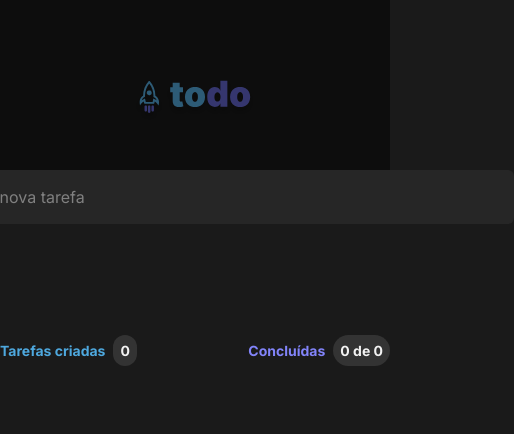
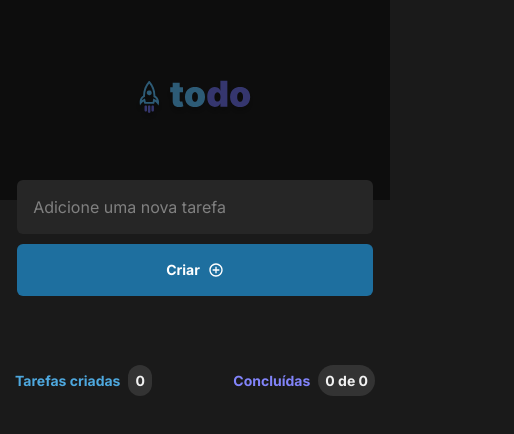
Before and after one commit to K4geNo/todo-list, a React (Vite) app: page / in a window 390 px wide. Shown: the top 434 px of the page, 514 px wide, since content can reach past the window. Built offline with nearby package versions, Linux system fonts and the light colour scheme.

Commit message:
Style: added responsive application

```diff
--- a/package.json
+++ b/package.json
@@ -3,10 +3,13 @@
     "private": true,
     "version": "0.0.0",
     "type": "module",
+    "homepage": "https://K4geNo.github.io/todo-list",
     "scripts": {
         "dev": "vite",
         "build": "tsc && vite build",
-    "preview": "vite preview"
+        "preview": "vite preview",
+        "predeploy": "npm run build",
+        "deploy": "gh-pages -d build"
     },
     "dependencies": {
         "@chakra-ui/react": "^2.2.4",
@@ -21,6 +24,7 @@
         "@types/react": "^18.0.15",
         "@types/react-dom": "^18.0.6",
         "@vitejs/plugin-react": "^2.0.0",
+        "gh-pages": "^4.0.0",
         "typescript": "^4.6.4",
         "vite": "^3.0.0"
     }
--- a/src/components/TaskList/index.tsx
+++ b/src/components/TaskList/index.tsx
@@ -43,9 +43,9 @@ export function TaskList() {
             align="center"
             flexDir="column"
         >
-            <Box mt={"-30px"}>
+            <Box mt={"-30px"} p={["10px", "0"]}>
                 <Input
-                    w={"638px"}
+                    w={["100%", "100%", "638px"]}
                     h="54px"
                     bg="gray.500"
                     placeholder="Adicione uma nova tarefa"
@@ -58,9 +58,10 @@ export function TaskList() {
                     type="submit"
                     colorScheme={"none"}
                     bg="blue-dark"
-                    w="90px"
+                    w={["100%", "100%", "90px"]}
                     h="52px"
-                    ml={"8px"}
+                    mt={["10px", "10px", "0px"]}
+                    ml={["0", "8px"]}
                     rightIcon={<RiAddCircleLine size={"16px"} />}
                     onClick={() => handleCreateNewTask()}
                 >
@@ -82,6 +83,7 @@ export function TaskList() {
                     w="full"
                     justifyContent={"space-between"}
                     alignItems="center"
+                    px={["15px", "15px", "15px", "0"]}
                 >
                     <Text fontWeight={"bold"} fontSize="0.875rem" color="blue">
                         Tarefas criadas
@@ -124,6 +126,7 @@ export function TaskList() {
                     alignItems="center"
                     flexDir={"column"}
                     mt={"2.5rem"}
+                    px={["15px", "15px", "0"]}
                 >
                     {tasks.map((task) => (
                         <Flex
```
Also changed, not shown: 1 other file (tests, documents, lock files or other folders). Lines whose indentation alone changed are shown as unchanged.
